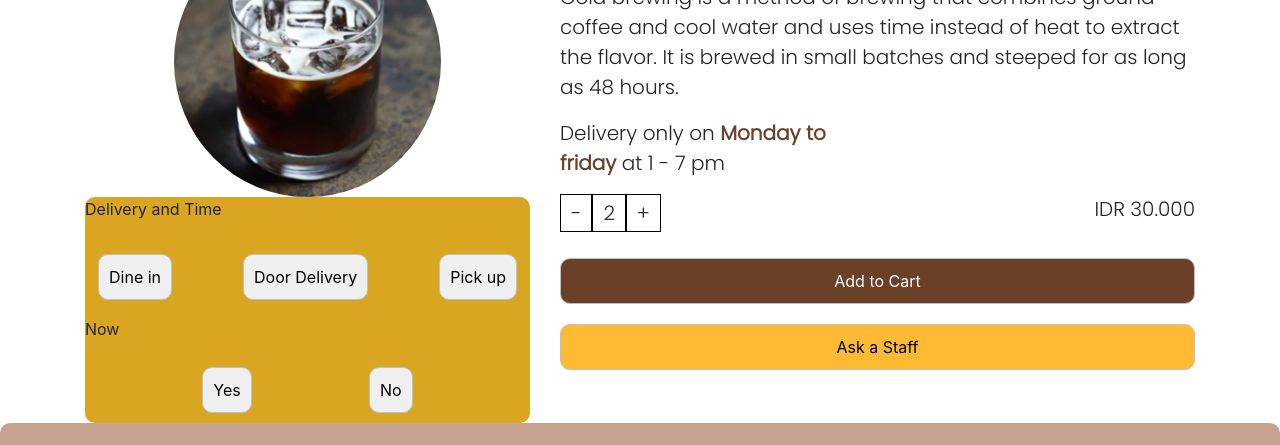
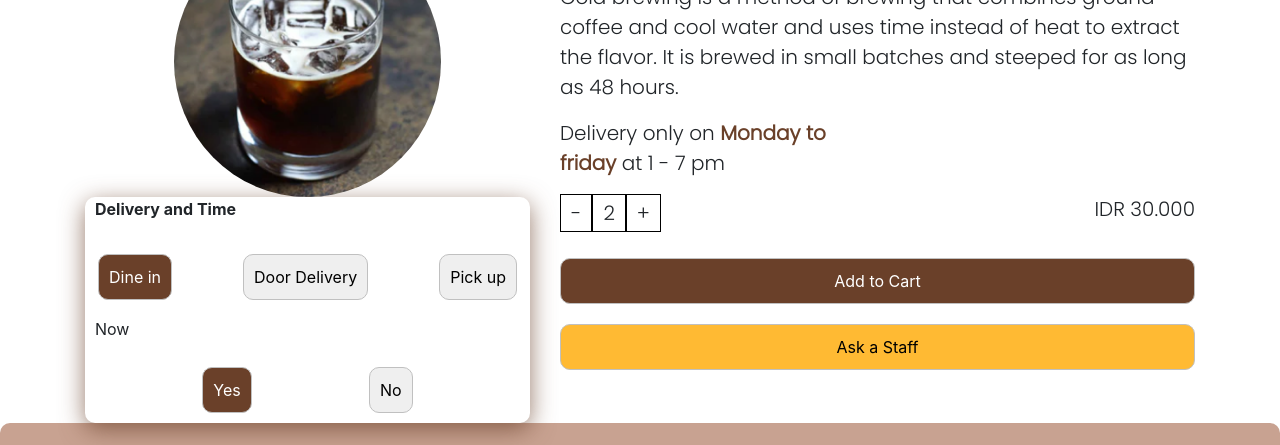
Before and after one commit to chnd-ktvn/MuseCoffee, a plain HTML site: page detail.html in a window 1280 px wide. Shown: the part 247-692 px from the top of the page. Drawn offline with nearby package versions, Linux system fonts and the light colour scheme.

Commit message:
update part2

```diff
--- a/detail.html
+++ b/detail.html
@@ -49,20 +49,17 @@
                     <img src="../images/image 25.png">
 
                     <div class="delivery">
-                        <p>Delivery and Time</p>
+                        <p><b>Delivery and Time</b></p>
                         <div class="btn">
-                            <button>Dine in</button>
+                            <button class="btn-one">Dine in</button>
                             <button>Door Delivery</button>
                             <button>Pick up</button>
                         </div>
-                        <!-- <div class="now"> -->
-                            <p>Now</p>
-                            <!-- <div> </div> -->
-                            <div class="btn-yes-no">
-                                <button>Yes</button>
-                                <button>No</button>
-                            </div>
-                        <!-- </div> -->
+                        <p>Now</p>
+                        <div class="btn-yes-no">
+                            <button class="btn-one">Yes</button>
+                            <button>No</button>
+                        </div>
                     </div>
                 </article>
                 <article class="col-sm-12 col-md-7 description">
--- a/style/style-detail.css
+++ b/style/style-detail.css
@@ -112,13 +112,6 @@ main a.up{
 main a.up:hover{
     opacity: 1;
 }
-/* main .jumbotron{
-    background-image: url(../images/nathan-dumlao-zTZRZV86GhE-unsplash\ 1.png);
-    background-size: cover;
-    margin: -20px 0;
-    color: black;
-    font-family: "Poppins", sans-serif;
-} */
 main .container .coffee img{
     width: 100%;
     border-radius: 50%;
@@ -126,17 +119,18 @@ main .container .coffee img{
 }
 main .coffee .delivery{
     border-radius: 10px;
-    background-color: goldenrod;
+    background-color: white;
+    margin: 0 auto;
+    box-shadow: 0px 6px 25px rgba(106, 64, 41, 0.7);
+}
+main .coffee .delivery p{
+    padding: 0 10px;
 }
 main .coffee .btn{
     display: flex;
     justify-content: space-between;
     align-items: center;
 }
-/* main .coffee .now{
-    display: flex;
-    justify-content: space-around;
-} */
 main .btn-yes-no{
     display: flex;
     justify-content: space-evenly;
@@ -152,7 +146,6 @@ main .container .description p{
     font-family: "Poppins", sans-serif;
     font-size: 20px;
     font-weight: 400;
-    /* text-align: center; */
 }
 main .container p span{
     color: #6A4029;
@@ -170,7 +163,6 @@ main .container p span{
     border: 1px solid black;
 }
 button{
-
     margin: 10px 0;
     padding: 10px;
     border: 1px solid silver;
@@ -181,13 +173,16 @@ button.add{
     background-color:#6A4029;
     color: white;
 }
+button.btn-one{
+    background-color:#6A4029;
+    color: white;
+}
 button.ask{
     width: 100%;
     background-color: #FFBA33;
     color: black;
     margin-bottom: 20px;
 }
-/* main */
 
 
 /* footer ============================ */
--- a/style/style-profile.css
+++ b/style/style-profile.css
@@ -132,7 +132,6 @@ main a.up:hover{
 }
 .jumbotron .box-inside{
     background-color: white;
-    /* margin-top: 27px; */
     border-radius: 20px;
     border-bottom: 20px;
     box-shadow: 0px 6px 25px rgba(106, 64, 41, 0.7);
```
